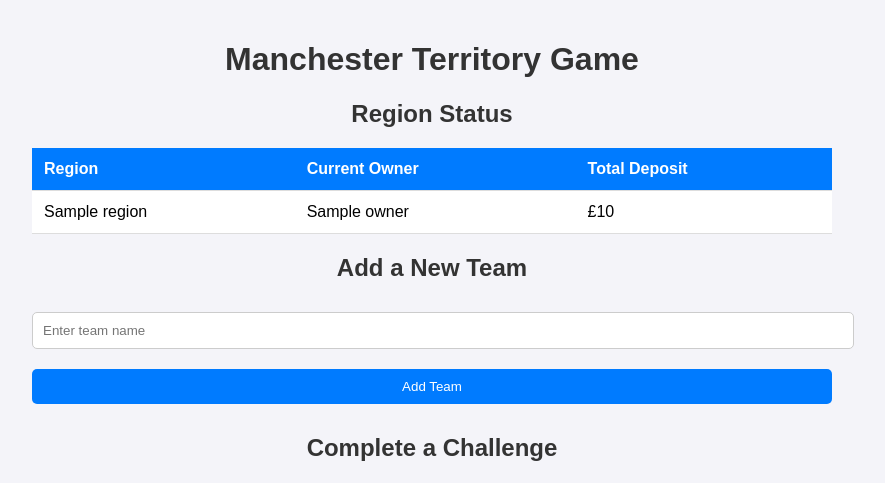
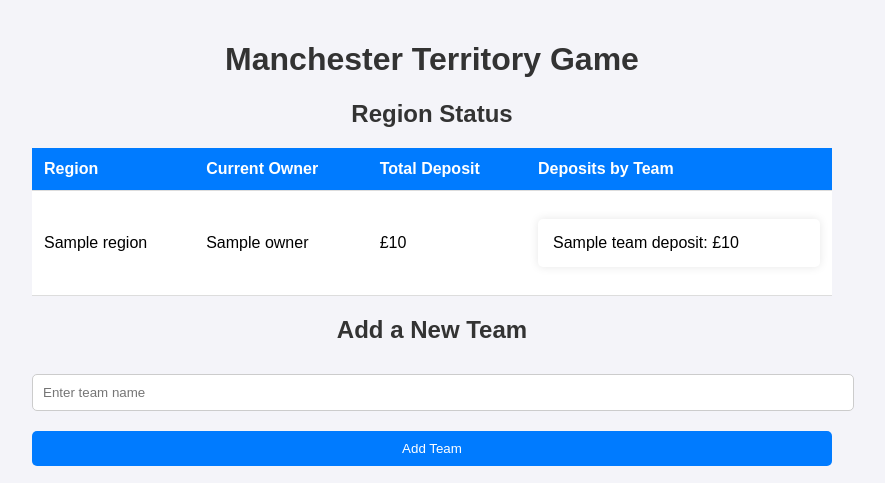
Before and after one commit to jelmerkoppelmans/manchestergame, a Flask app: template templates/index.html in a window 1280 px wide. Shown: the top 483 px of the page, without its empty margins (208-1093 px from the left). Run offline with Flask 3, Linux system fonts and the light colour scheme; tables that the repository leaves empty hold one stand-in row (values such as "Sample post"); the template is opened without the code that fills it: values that come from a table or form of the project are taken from there, most other values are stand-ins (such as "Sample title", 1, 10 or a date in 2020); some libraries are stand-ins or nearby versions.

Commit message:
Show deposit per team

```diff
--- a/templates/index.html
+++ b/templates/index.html
@@ -21,6 +21,7 @@
                     <th>Region</th>
                     <th>Current Owner</th>
                     <th>Total Deposit</th>
+                    <th>Deposits by Team</th>
                 </tr>
             </thead>
             <tbody>
@@ -29,6 +30,13 @@
                     <td data-label="Region">{{ region }}</td>
                     <td data-label="Current Owner">{{ info.owner or 'None' }}</td>
                     <td data-label="Total Deposit">£{{ info.total }}</td>
+                    <td data-label="Deposits by Team">
+                        <ul>
+                            {% for team_name, amount in info.team_deposits.items() %}
+                            <li>{{ team_name }}: £{{ amount }}</li>
+                            {% endfor %}
+                        </ul>
+                    </td>
                 </tr>
                 {% endfor %}
             </tbody>
```
